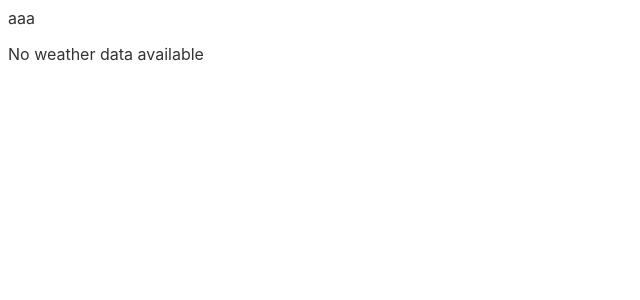
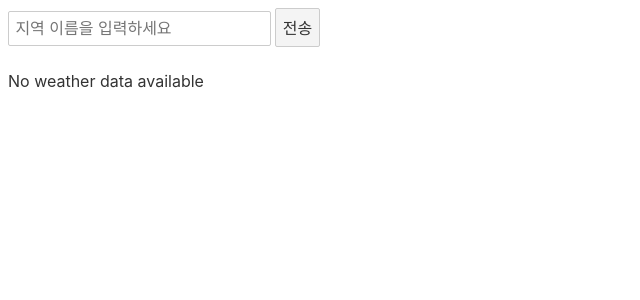
Before and after one commit to jjongwoo-kim/interactiveAI_tour_recommend, a Svelte app in the folder svelte-app/: page /chatbot in a window 1280 px wide. Shown: the top 300 px of the page, without its empty margins (0-640 px from the left). Built offline with nearby package versions, Linux system fonts and the light colour scheme.

Commit message:
지역 값 받은 후 크롤링

```diff
--- a/svelte-app/chatbot/ChatBot.svelte
+++ b/svelte-app/chatbot/ChatBot.svelte
@@ -70,18 +70,18 @@
 <div id="chatWrap">
     <div id="chatHeader">TripWiz</div>
     <div id="chatLog">
-        {#each messages as message}
+        {#each messages as message}    <!-- 내 메시지 부분 -->
             <div id="myMsg">
                 <div class="msg">{message.text}</div>
             </div>
         {/each}
-        {#each aiMessages as aiResponse}
+        {#each aiMessages as aiResponse}    <!-- ai 메시지 부분 -->
             <div id="aiMsg">
                 <div class="msg">{aiResponse.text}</div>
             </div>
         {/each}
     </div>
-    <div id="chatForm">
+    <div id="chatForm">     <!-- 메시지입력, 전송버튼 -->
         <input type="text" autocomplete="off" on:keydown={enterkeyMessage} id="messageInput" placeholder="enter message" />
         <button type="button" class="sendButton" value="enter" on:click={inputChat}>Send</button>
     </div>
--- a/svelte-app/src/App.svelte
+++ b/svelte-app/src/App.svelte
@@ -1,12 +1,17 @@
 <script>
-	import { onMount } from "svelte";
+    let weathers = []; // 받은 데이터를 저장할 변수
+	let tripLocation;
 
-    let weathers = []; // 받은 데이터를 저장할 변수
+	const inputValue = () => { // 지역을 적은 값 전달 함수
+		tripLocation = document.getElementById('locationInput').value.trim();
+        console.log(tripLocation); // type String
+		sendDataToServer(tripLocation);
+	}
 
     // API에서 데이터를 가져오는 비동기 함수
     async function fetchData() {
         try {
-            const response = await fetch("http://localhost:8081/"); // 백엔드 엔드포인트에 GET 요청
+            const response = await fetch("http://localhost:8081/save"); // 백엔드 엔드포인트에 GET 요청
             if (!response.ok) {
                 throw new Error('Failed to fetch data');
             }
@@ -17,16 +22,37 @@
         }
     }
 
-    // 페이지가 로드되면 fetchData 함수 호출
-    onMount(fetchData);
+    async function sendDataToServer(data) { // 지역값 서버로 보내는 함수
+
+        console.log(data);
+        try {
+            const response = await fetch("http://localhost:8081/save", {
+                method: "POST",
+                headers: {
+                    "Content-Type": "application/json"
+                },
+                body: JSON.stringify(data)
+            });
+            if (!response.ok) {
+                throw new Error('Failed to send data to server');
+            }
+            console.log('Data sent to server successfully');
+        } catch (error) {
+            console.error('Error sending data to server:', error);
+        }
+        fetchData();
+    }
+
 </script>
 	<div>
-	<div>aaa</div>
-<!-- 받은 데이터를 화면에 표시하는 부분 -->
+		<input type="text" id="locationInput" placeholder="지역 이름을 입력하세요">
+		<button on:click={inputValue}>전송</button>
+	<!-- 임시로 만든 받은 데이터를 화면에 표시하는 부분 -->
 		{#if weathers.length > 0}
 			<ul>
 				{#each weathers as weather}
 					<li>
+						<p>{tripLocation} 날씨 입니다.</p>
 						<p>Date: {weather.date}</p>
 						<p>Low Temperature: {weather.low_temperature}</p>
 						<p>High Temperature: {weather.high_temperature}</p>
@@ -39,7 +65,6 @@
 		{/if}
 	</div>
 
-
 <style>
 
 </style>
```
Also changed, not shown: 2 other files (tests, documents, lock files or other folders). Lines whose indentation alone changed are shown as unchanged.
